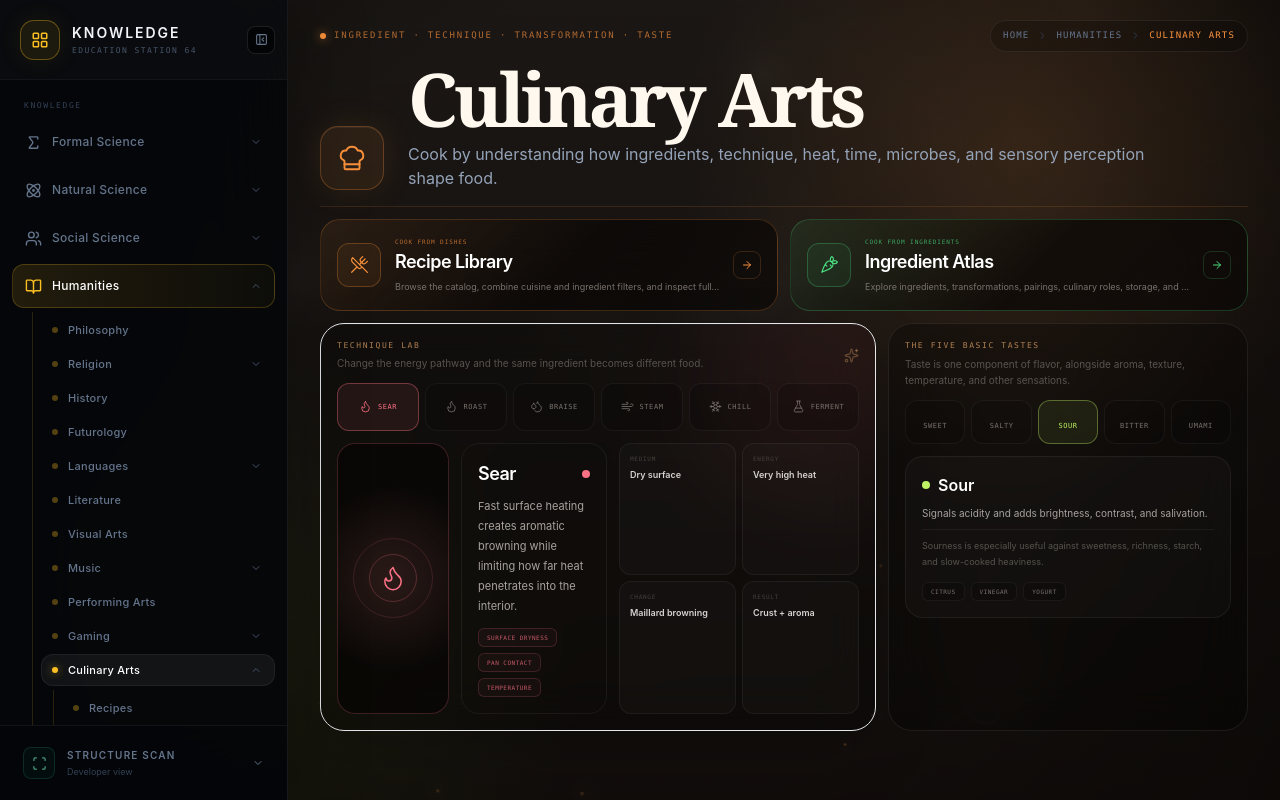
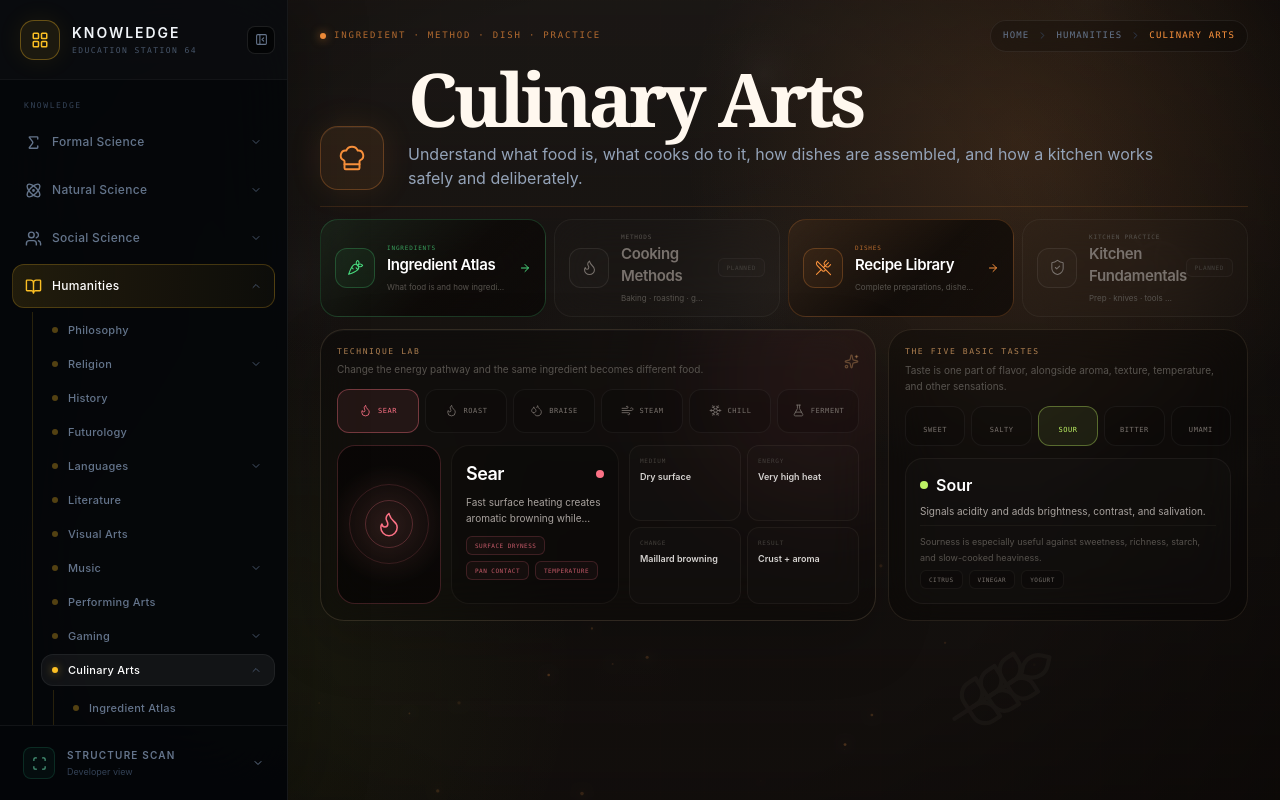
Before and after one commit to nickf723/ed-dev, a Next.js app: page /humanities/culinary-arts in a window 1280 px wide. Built offline with nearby package versions, Linux system fonts and the light colour scheme.

Commit message:
Refine Culinary Arts hierarchy and UI polish

```diff
--- /dev/null
+++ b/app/culinary-ui.css
@@ -0,0 +1,38 @@
+/* Culinary surfaces use intentionally quiet borders and scrollbars. */
+.custom-scrollbar {
+  scrollbar-width: thin;
+  scrollbar-color: rgba(120, 113, 108, 0.18) transparent;
+}
+
+.custom-scrollbar::-webkit-scrollbar {
+  width: 6px;
+  height: 6px;
+}
+
+.custom-scrollbar::-webkit-scrollbar-track {
+  background: transparent;
+}
+
+.custom-scrollbar::-webkit-scrollbar-thumb {
+  border-radius: 999px;
+  background: rgba(120, 113, 108, 0.16);
+}
+
+.custom-scrollbar::-webkit-scrollbar-thumb:hover {
+  background: rgba(168, 162, 158, 0.28);
+}
+
+/* Compatibility for older Culinary Tailwind opacity tokens that otherwise
+   fall back to an unexpectedly bright border color. */
+.border-emerald-200\/12 { border-color: rgb(167 243 208 / 0.12); }
+.border-emerald-300\/15 { border-color: rgb(110 231 183 / 0.15); }
+.border-emerald-300\/18 { border-color: rgb(110 231 183 / 0.18); }
+.border-orange-200\/12 { border-color: rgb(254 215 170 / 0.12); }
+.border-orange-200\/14 { border-color: rgb(254 215 170 / 0.14); }
+.border-orange-300\/13 { border-color: rgb(253 186 116 / 0.13); }
+.border-orange-300\/15 { border-color: rgb(253 186 116 / 0.15); }
+.border-orange-300\/16 { border-color: rgb(253 186 116 / 0.16); }
+.border-orange-300\/18 { border-color: rgb(253 186 116 / 0.18); }
+.border-orange-300\/28 { border-color: rgb(253 186 116 / 0.28); }
+.border-orange-300\/32 { border-color: rgb(253 186 116 / 0.32); }
+.border-red-400\/15 { border-color: rgb(248 113 113 / 0.15); }
--- a/app/humanities/culinary-arts/page.tsx
+++ b/app/humanities/culinary-arts/page.tsx
@@ -12,6 +12,7 @@ import {
   Fish,
   Flame,
   FlaskConical,
+  ShieldCheck,
   Snowflake,
   Sparkles,
   UtensilsCrossed,
@@ -186,39 +187,53 @@ export default function CulinaryHub() {
       <div className="relative z-10 mx-auto w-full max-w-[1500px] px-4 py-4 sm:px-6 xl:px-8 xl:py-5">
         <DomainPageHeader
           breadcrumbs={[{ label: "Home", href: "/" }, { label: "Humanities", href: "/humanities" }, { label: "Culinary Arts" }]}
-          eyebrow="Ingredient · Technique · Transformation · Taste"
+          eyebrow="Ingredient · Method · Dish · Practice"
           icon={ChefHat}
           title={<span>Culinary Arts</span>}
-          subtitle="Cook by understanding how ingredients, technique, heat, time, microbes, and sensory perception shape food."
+          subtitle="Understand what food is, what cooks do to it, how dishes are assembled, and how a kitchen works safely and deliberately."
           accentRgb="251, 146, 60"
           titleClassName="font-serif text-[clamp(3.2rem,5.8vw,5.8rem)] font-semibold leading-[0.84] tracking-[-0.055em] text-[#fff8ef]"
           iconClassName="rounded-[18px]"
-          headerClassName="border-orange-300/16"
+          headerClassName="border-orange-300/[0.16]"
         />
 
-        <nav className="mt-3 grid gap-3 sm:grid-cols-2" aria-label="Culinary Arts resources">
-          <ResourceNav
+        <nav className="mt-3 grid gap-2 sm:grid-cols-2 xl:grid-cols-4" aria-label="Culinary Arts map">
+          <CulinaryShelf
+            href="/humanities/culinary-arts/market"
+            icon={Carrot}
+            rgb="74, 222, 128"
+            eyebrow="Ingredients"
+            title="Ingredient Atlas"
+            description="What food is and how ingredients behave."
+          />
+          <CulinaryShelf
+            icon={Flame}
+            eyebrow="Methods"
+            title="Cooking Methods"
+            description="Baking · roasting · grilling · frying · steaming · fermentation"
+            planned
+          />
+          <CulinaryShelf
             href="/humanities/culinary-arts/recipes"
             icon={UtensilsCrossed}
             rgb="251, 146, 60"
-            eyebrow="Cook from dishes"
+            eyebrow="Dishes"
             title="Recipe Library"
-            description="Browse the catalog, combine cuisine and ingredient filters, and inspect full recipes."
+            description="Complete preparations, dishes, and combinations."
           />
-          <ResourceNav
-            href="/humanities/culinary-arts/market"
-            icon={Carrot}
-            rgb="74, 222, 128"
-            eyebrow="Cook from ingredients"
-            title="Ingredient Atlas"
-            description="Explore ingredients, transformations, pairings, culinary roles, storage, and prepared foods."
+          <CulinaryShelf
+            icon={ShieldCheck}
+            eyebrow="Kitchen practice"
+            title="Kitchen Fundamentals"
+            description="Prep · knives · tools · mise en place · safety · storage"
+            planned
           />
         </nav>
 
-        <div className="mt-3 grid gap-3 xl:grid-cols-[minmax(0,1.35fr)_minmax(360px,0.65fr)]">
-          <section className="relative overflow-hidden rounded-[24px] border border-orange-200/14 bg-black/[0.25] p-4 shadow-[inset_0_1px_0_rgba(255,255,255,0.03),0_22px_60px_rgba(0,0,0,0.18)] backdrop-blur-xl">
+        <div className="mt-3 grid gap-3 xl:grid-cols-[minmax(0,1.55fr)_minmax(360px,0.75fr)] xl:items-stretch">
+          <section className="relative overflow-hidden rounded-[24px] border border-orange-200/[0.14] bg-black/[0.25] p-4 shadow-[inset_0_1px_0_rgba(255,255,255,0.03),0_22px_60px_rgba(0,0,0,0.18)] backdrop-blur-xl xl:h-[292px]">
             <div className="pointer-events-none absolute -right-20 -top-20 h-64 w-64 rounded-full blur-3xl" style={{ background: `rgba(${activeTechnique.rgb},0.08)` }} />
-            <div className="relative">
+            <div className="relative flex h-full flex-col">
               <div className="flex items-center justify-between gap-4">
                 <div>
                   <div className="font-mono text-[8px] uppercase tracking-[0.2em] text-orange-300/65">Technique lab</div>
@@ -237,7 +252,7 @@ export default function CulinaryHub() {
                       type="button"
                       onClick={() => setActiveTechniqueId(technique.id)}
                       onMouseEnter={() => setActiveTechniqueId(technique.id)}
-                      className="flex h-12 min-w-0 items-center justify-center gap-1.5 rounded-xl border px-2 transition-colors"
+                      className="flex h-11 min-w-0 items-center justify-center gap-1.5 rounded-xl border px-2 transition-colors"
                       style={{
                         color: selected ? `rgb(${technique.rgb})` : "rgb(120 113 108)",
                         borderColor: selected ? `rgba(${technique.rgb},0.38)` : "rgba(255,255,255,0.05)",
@@ -251,9 +266,9 @@ export default function CulinaryHub() {
                 })}
               </div>
 
-              <div className="mt-3 grid gap-3 lg:grid-cols-[112px_minmax(0,1fr)_240px]">
+              <div className="mt-3 grid min-h-0 flex-1 gap-2.5 lg:grid-cols-[104px_minmax(0,1fr)_230px]">
                 <div
-                  className="relative flex min-h-[150px] items-center justify-center overflow-hidden rounded-[18px] border"
+                  className="relative flex min-h-[138px] items-center justify-center overflow-hidden rounded-[18px] border"
                   style={{
                     borderColor: `rgba(${activeTechnique.rgb},0.22)`,
                     background: `radial-gradient(circle at center, rgba(${activeTechnique.rgb},0.11), rgba(8,6,5,0.82) 64%)`,
@@ -264,13 +279,13 @@ export default function CulinaryHub() {
                   <ActiveTechniqueIcon size={28} strokeWidth={1.3} style={{ color: `rgb(${activeTechnique.rgb})` }} />
                 </div>
 
-                <div className="rounded-[18px] border border-white/[0.06] bg-black/18 p-4">
+                <div className="min-h-0 rounded-[18px] border border-orange-100/[0.055] bg-black/[0.18] p-3.5">
                   <div className="flex items-center justify-between gap-3">
                     <h2 className="text-lg font-semibold tracking-[-0.03em] text-white">{activeTechnique.label}</h2>
                     <span className="h-2 w-2 rounded-full" style={{ background: `rgb(${activeTechnique.rgb})` }} />
                   </div>
-                  <p className="mt-2 text-[11px] leading-5 text-stone-400">{activeTechnique.detail}</p>
-                  <div className="mt-3 flex flex-wrap gap-1.5">
+                  <p className="mt-1.5 line-clamp-2 text-[10px] leading-4 text-stone-400">{activeTechnique.detail}</p>
+                  <div className="mt-2.5 flex flex-wrap gap-1.5">
                     {activeTechnique.controls.map((control) => (
                       <span
                         key={control}
@@ -294,7 +309,7 @@ export default function CulinaryHub() {
                     ["Change", activeTechnique.change],
                     ["Result", activeTechnique.result],
                   ].map(([label, value]) => (
-                    <div key={label} className="rounded-xl border border-white/[0.055] bg-white/[0.018] p-2.5">
+                    <div key={label} className="rounded-xl border border-orange-100/[0.05] bg-orange-50/[0.012] p-2.5">
                       <div className="font-mono text-[6px] uppercase tracking-[0.12em] text-stone-700">{label}</div>
                       <div className="mt-1 text-[9px] font-semibold leading-4 text-stone-300">{value}</div>
                     </div>
@@ -304,9 +319,10 @@ export default function CulinaryHub() {
             </div>
           </section>
 
-          <section className="relative overflow-hidden rounded-[24px] border border-white/[0.08] bg-black/[0.26] p-4 backdrop-blur-xl">
+          <section className="relative overflow-hidden rounded-[24px] border border-orange-200/[0.10] bg-black/[0.26] p-4 backdrop-blur-xl xl:h-[292px]">
+            <div className="flex h-full flex-col">
               <div className="font-mono text-[8px] uppercase tracking-[0.2em] text-orange-300/65">The five basic tastes</div>
-            <p className="mt-1 text-[10px] leading-4 text-stone-600">Taste is one component of flavor, alongside aroma, texture, temperature, and other sensations.</p>
+              <p className="mt-1 text-[10px] leading-4 text-stone-600">Taste is one part of flavor, alongside aroma, texture, temperature, and other sensations.</p>
 
               <div className="mt-3 grid grid-cols-5 gap-1.5">
                 {TASTES.map((taste) => {
@@ -317,7 +333,7 @@ export default function CulinaryHub() {
                       type="button"
                       onClick={() => setActiveTasteId(taste.id)}
                       onMouseEnter={() => setActiveTasteId(taste.id)}
-                    className="h-11 rounded-xl border px-1 text-center transition-colors"
+                      className="h-10 rounded-xl border px-1 text-center transition-colors"
                       style={{
                         color: selected ? `rgb(${taste.rgb})` : "rgb(120 113 108)",
                         borderColor: selected ? `rgba(${taste.rgb},0.36)` : "rgba(255,255,255,0.05)",
@@ -330,19 +346,20 @@ export default function CulinaryHub() {
                 })}
               </div>
 
-            <div className="mt-3 rounded-[18px] border border-white/[0.06] bg-white/[0.018] p-4">
+              <div className="mt-3 flex min-h-0 flex-1 flex-col rounded-[18px] border border-orange-100/[0.055] bg-orange-50/[0.012] p-3.5">
                 <div className="flex items-center gap-2">
                   <span className="h-2 w-2 rounded-full" style={{ background: `rgb(${activeTaste.rgb})` }} />
                   <h2 className="text-base font-semibold text-white">{activeTaste.label}</h2>
                 </div>
-              <p className="mt-2 text-[10px] leading-4 text-stone-400">{activeTaste.role}</p>
-              <p className="mt-2 border-t border-white/[0.05] pt-2 text-[9px] leading-4 text-stone-600">{activeTaste.balance}</p>
-              <div className="mt-3 flex flex-wrap gap-1.5">
+                <p className="mt-1.5 line-clamp-2 text-[10px] leading-4 text-stone-400">{activeTaste.role}</p>
+                <p className="mt-2 line-clamp-2 border-t border-orange-100/[0.045] pt-2 text-[9px] leading-4 text-stone-600">{activeTaste.balance}</p>
+                <div className="mt-auto flex flex-wrap gap-1.5 pt-2">
                   {activeTaste.examples.map((example) => (
-                  <span key={example} className="rounded-md border border-white/[0.055] bg-black/20 px-2 py-1 font-mono text-[6px] uppercase tracking-[0.08em] text-stone-500">
+                    <span key={example} className="rounded-md border border-orange-100/[0.05] bg-black/20 px-2 py-1 font-mono text-[6px] uppercase tracking-[0.08em] text-stone-500">
                       {example}
                     </span>
                   ))}
+                </div>
               </div>
             </div>
           </section>
@@ -352,49 +369,67 @@ export default function CulinaryHub() {
   );
 }
 
-function ResourceNav({
+function CulinaryShelf({
   href,
   icon: Icon,
-  rgb,
+  rgb = "148, 163, 184",
   eyebrow,
   title,
   description,
+  planned = false,
 }: {
-  href: string;
+  href?: string;
   icon: LucideIcon;
-  rgb: string;
+  rgb?: string;
   eyebrow: string;
   title: string;
   description: string;
+  planned?: boolean;
 }) {
+  const content = (
+    <>
+      <span
+        className="flex h-10 w-10 items-center justify-center rounded-xl border"
+        style={{
+          color: planned ? "rgb(120 113 108)" : `rgb(${rgb})`,
+          borderColor: planned ? "rgba(168,162,158,0.12)" : `rgba(${rgb},0.25)`,
+          background: planned ? "rgba(255,255,255,0.015)" : `rgba(${rgb},0.055)`,
+        }}
+      >
+        <Icon size={17} strokeWidth={1.5} />
+      </span>
+      <span className="min-w-0">
+        <span
+          className="block font-mono text-[6px] uppercase tracking-[0.14em]"
+          style={{ color: planned ? "rgb(87 83 78)" : `rgba(${rgb},0.68)` }}
+        >
+          {eyebrow}
+        </span>
+        <span className={`mt-0.5 block text-[15px] font-semibold tracking-[-0.025em] ${planned ? "text-stone-500" : "text-white"}`}>{title}</span>
+        <span className="mt-1 block truncate text-[8px] text-stone-600">{description}</span>
+      </span>
+      {planned ? (
+        <span className="rounded-md border border-stone-500/[0.10] bg-white/[0.012] px-2 py-1 font-mono text-[6px] uppercase tracking-[0.10em] text-stone-700">planned</span>
+      ) : (
+        <ArrowRight size={12} style={{ color: `rgb(${rgb})` }} className="transition-transform group-hover:translate-x-0.5" />
+      )}
+    </>
+  );
+
+  const className = `group grid min-h-[82px] grid-cols-[40px_minmax(0,1fr)_auto] items-center gap-3 rounded-[18px] border px-3.5 py-3 backdrop-blur-xl ${planned ? "cursor-default border-stone-400/[0.08] bg-white/[0.012]" : "transition-transform hover:-translate-y-0.5"}`;
+
+  if (!href || planned) return <div className={className}>{content}</div>;
+
   return (
     <Link
       href={href}
-      className="group relative grid min-h-[92px] grid-cols-[46px_minmax(0,1fr)_28px] items-center gap-3 overflow-hidden rounded-[20px] border px-4 py-3 backdrop-blur-xl transition-transform hover:-translate-y-0.5"
+      className={className}
       style={{
-        borderColor: `rgba(${rgb},0.22)`,
-        background: `linear-gradient(135deg, rgba(${rgb},0.09), rgba(10,7,5,0.72) 54%, rgba(7,5,4,0.60))`,
+        borderColor: `rgba(${rgb},0.20)`,
+        background: `linear-gradient(135deg, rgba(${rgb},0.075), rgba(10,7,5,0.68) 58%, rgba(7,5,4,0.56))`,
       }}
     >
-      <span
-        className="flex h-11 w-11 items-center justify-center rounded-xl border"
-        style={{ color: `rgb(${rgb})`, borderColor: `rgba(${rgb},0.28)`, background: `rgba(${rgb},0.06)` }}
-      >
-        <Icon size={19} strokeWidth={1.5} />
-      </span>
-      <span className="min-w-0">
-        <span className="block font-mono text-[6px] uppercase tracking-[0.15em]" style={{ color: `rgba(${rgb},0.70)` }}>
-          {eyebrow}
-        </span>
-        <strong className="mt-0.5 block text-lg font-semibold tracking-[-0.03em] text-white">{title}</strong>
-        <span className="mt-1 block truncate text-[9px] text-stone-500">{description}</span>
-      </span>
-      <span
-        className="flex h-7 w-7 items-center justify-center rounded-lg border transition-transform group-hover:translate-x-0.5"
-        style={{ color: `rgb(${rgb})`, borderColor: `rgba(${rgb},0.18)` }}
-      >
-        <ArrowRight size={12} />
-      </span>
+      {content}
     </Link>
   );
 }
--- a/app/layout.tsx
+++ b/app/layout.tsx
@@ -1,4 +1,5 @@
 import "./globals.css";
+import "./culinary-ui.css";
 import "katex/dist/katex.min.css";
 
 import { Analytics } from "@vercel/analytics/next";
--- a/lib/curriculum/registry.ts
+++ b/lib/curriculum/registry.ts
@@ -80,16 +80,30 @@ const domainRootAdditions: Partial<
 const nodeChildAdditions: Record<string, readonly CurriculumNode[]> = {
   "humanities.culinary-arts": [
     {
+      id: "humanities.culinary-arts.market",
+      label: "Ingredient Atlas",
+      href: "/humanities/culinary-arts/market",
+      domainId: "humanities",
+    },
+    {
+      id: "humanities.culinary-arts.methods",
+      label: "Cooking Methods",
+      href: "/humanities/culinary-arts/methods",
+      domainId: "humanities",
+      status: "placeholder",
+    },
+    {
       id: "humanities.culinary-arts.recipes",
-      label: "Recipes",
+      label: "Recipe Library",
       href: "/humanities/culinary-arts/recipes",
       domainId: "humanities",
     },
     {
-      id: "humanities.culinary-arts.market",
-      label: "Ingredient Atlas",
-      href: "/humanities/culinary-arts/market",
+      id: "humanities.culinary-arts.fundamentals",
+      label: "Kitchen Fundamentals",
+      href: "/humanities/culinary-arts/fundamentals",
       domainId: "humanities",
+      status: "placeholder",
     },
   ],
 };
```
Lines whose indentation alone changed are shown as unchanged.
